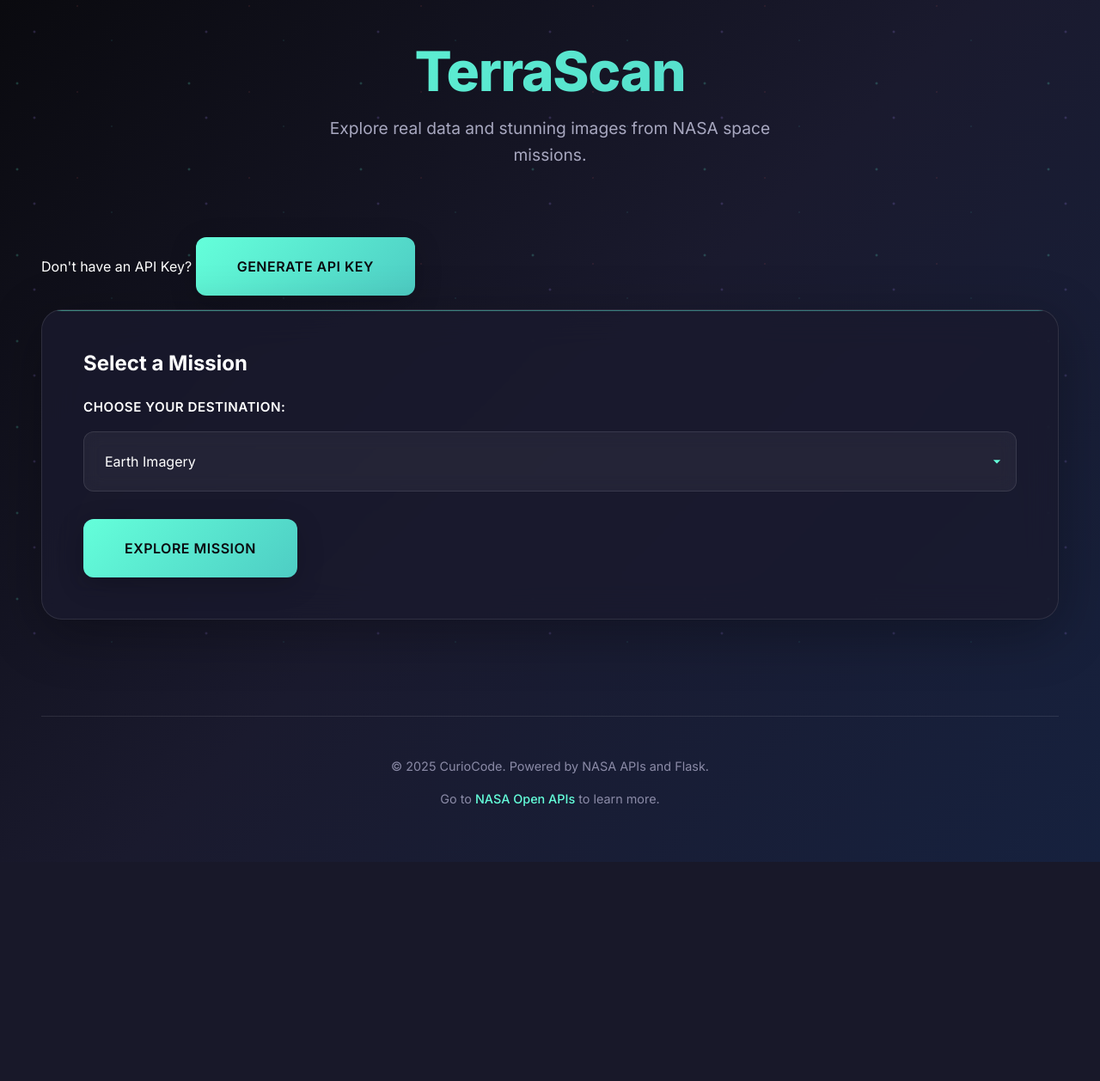
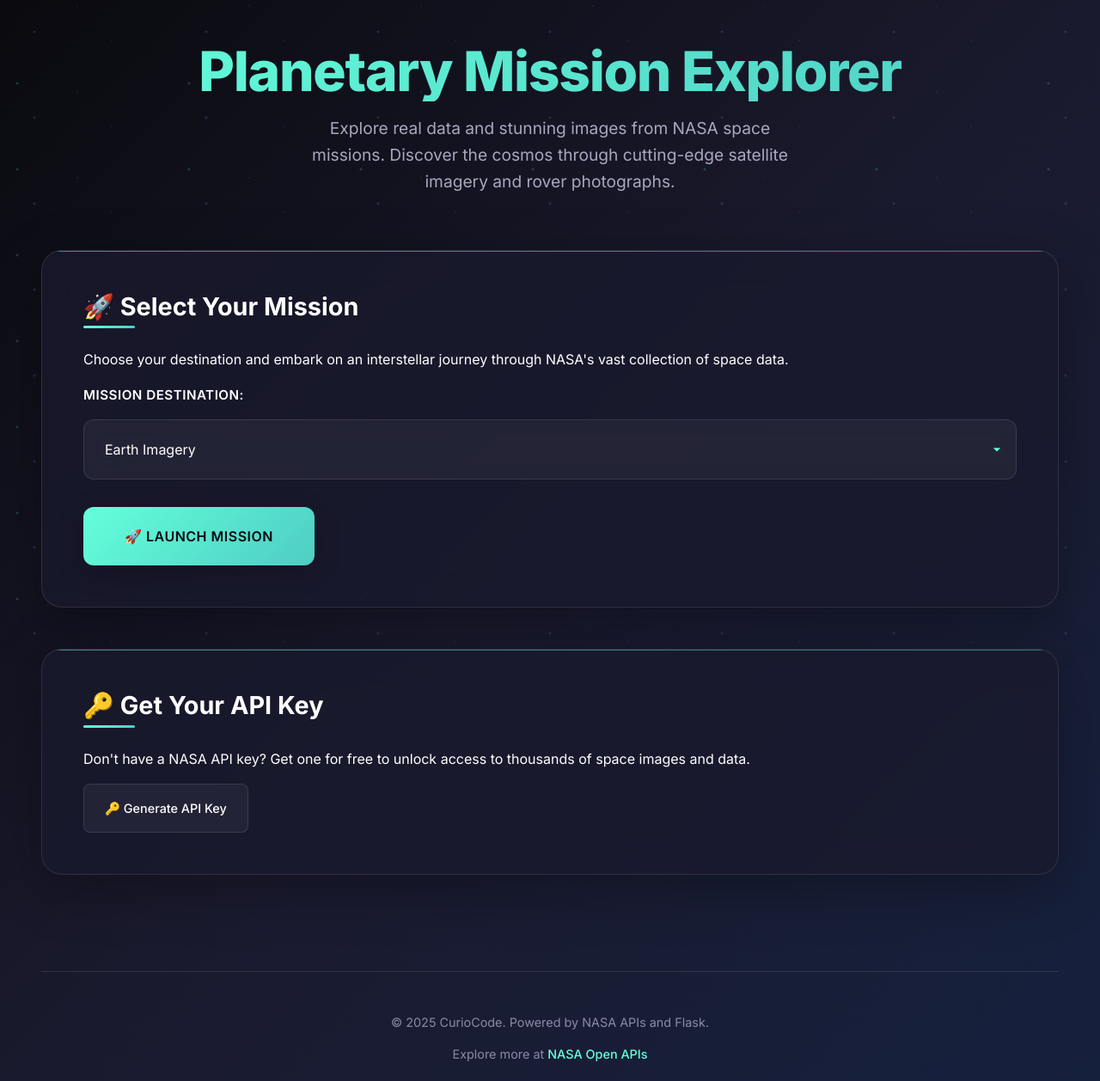
Before and after one commit to Tkapat/TerraScan, a Flask app: page / in a window 1280 px wide. Shown: the top 1258 px of the page at 86% size. Before the commit the page ends 1003 px from the top, so only its background shows below. Run offline with Flask 3, Linux system fonts and the light colour scheme.

Commit message:
Update index.html

```diff
--- a/templates/index.html
+++ b/templates/index.html
@@ -3,34 +3,44 @@
 <head>
     <meta charset="UTF-8" />
     <meta name="viewport" content="width=device-width, initial-scale=1.0"/>
-    <title>Terrascan</title>
-    <link rel="stylesheet" href="{{ url_for('static', filename='style.css') }}"></head>
+    <title>Planetary Mission Explorer</title>
+    <link rel="stylesheet" href="{{ url_for('static', filename='style.css') }}">
+</head>
 <body>
-
     <div class="main-container">
         <header class="app-header">
-            <h1>TerraScan</h1>
-            <p class="tagline">Explore real data and stunning images from NASA space missions.</p>
+            <h1>Planetary Mission Explorer</h1>
+            <p class="tagline">Explore real data and stunning images from NASA space missions. Discover the cosmos through cutting-edge satellite imagery and rover photographs.</p>
         </header>
-        <div><p>Don't have an API Key?
-        <a href="https://api.nasa.gov/#signUp" target="_blank"><button class="action-button"> Generate API Key </button></a></p></div>
 
         <section class="mission-selection-card">
-            <h2>Select a Mission</h2>
+            <h3>🚀 Select Your Mission</h3>
+            <p>Choose your destination and embark on an interstellar journey through NASA's vast collection of space data.</p>
+
             <div class="form-group">
-                <label for="mission-dropdown">Choose your destination:</label>
+                <label for="mission-dropdown">Mission Destination:</label>
                 <select id="mission-dropdown" class="modern-dropdown">
                     <option value="earth">Earth Imagery</option>
                     <option value="mars">Mars Rover Photos</option>
-                    <option value="asteroids">Near-Earth Asteroids</option>
-                    </select>
+                </select>
             </div>
-            <button onclick="goToMission()" class="action-button">Explore Mission</button>
+
+            <button onclick="goToMission()" class="action-button">
+                <span>🚀 Launch Mission</span>
+            </button>
+        </section>
+
+        <section class="mission-selection-card">
+            <h3>🔑 Get Your API Key</h3>
+            <p>Don't have a NASA API key? Get one for free to unlock access to thousands of space images and data.</p>
+            <a href="https://api.nasa.gov/#signUp" target="_blank" class="btn-secondary">
+                <span>🔑 Generate API Key</span>
+            </a>
         </section>
 
         <footer class="app-footer">
             <p>&copy; 2025 CurioCode. Powered by NASA APIs and Flask.</p>
-            <p>Go to <a href="https://api.nasa.gov/" target="_blank">NASA Open APIs</a> to learn more.</p>
+            <p>Explore more at <a href="https://api.nasa.gov/" target="_blank">NASA Open APIs</a></p>
         </footer>
     </div>
 
@@ -39,13 +49,11 @@
             const dropdown = document.getElementById("mission-dropdown");
             const selectedMission = dropdown.value;
 
-            // Use a mapping to get Flask route names (if different from dropdown values)
-            // Or directly navigate to the dropdown value if it matches the Flask route
             let url = "";
             if (selectedMission === "earth") {
-                url = "{{url_for('earth')}}"; // Flask generates /earth
+                url = "{{url_for('earth')}}";
             } else if (selectedMission === "mars") {
-                url = "{{url_for('mars')}}";   // Flask generates /mars
+                url = "{{url_for('mars')}}";
             }
 
             if (url) {
@@ -55,6 +63,5 @@
             }
         }
     </script>
-
 </body>
 </html>
```
